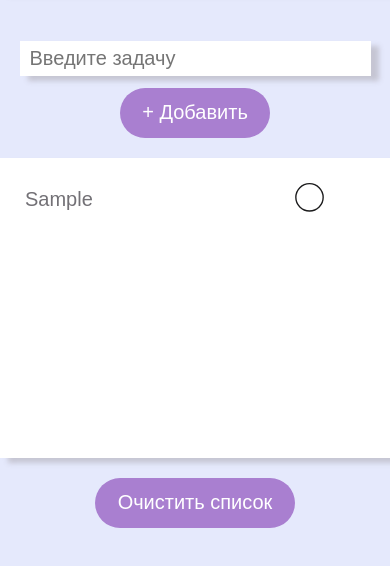
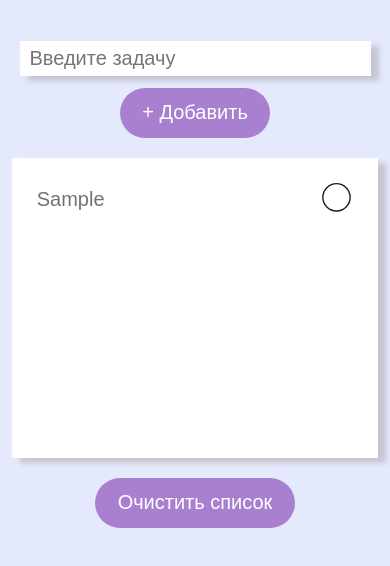
Before and after one commit to lynchdiva/to-do-list-upgrade, a website: page index.html in a window 390 px wide. Both pictures are taken after typing "Sample" into the empty fields and a click on the button "+ Добавить". Shown: the part 106-672 px from the top of the page. Drawn offline with Linux system fonts and the light colour scheme.

Commit message:
fix: styles for list

```diff
--- a/assets/scripts/script.js
+++ b/assets/scripts/script.js
@@ -88,8 +88,13 @@ function changeClearButtonState(state) {
 
 function createTask(taskText, id) {
   const taskItem = document.createElement('li');
+  const taskSpan = document.createElement('span');
+
+  taskSpan.textContent = taskText;
+
+  taskItem.prepend(taskSpan);
+
   taskItem.classList.add('to-do__task');
-  taskItem.textContent = taskText;
 
   addTaskStatusIndicator(taskItem, id);
 
--- a/assets/styles/style.css
+++ b/assets/styles/style.css
@@ -141,10 +141,12 @@ body {
 }
 
 .to-do__done-label {
+  position: relative;
+  display: flex;
+  flex: none;
   width: 33px;
   height: 33px;
-  position: relative;
-  display: flex;
+  margin-left: 4px;
 
   background-color: transparent;
   -webkit-appearance: none;
@@ -190,7 +192,7 @@ label:focus {
   background-size: contain;
   cursor: pointer;
 
-  transition-duration: all 0s;
+  transition-duration: 0s;
 }
 
 .to-do__done-input + .to-do__done-custom-input::after {
@@ -207,7 +209,7 @@ label:focus {
   background-size: contain;
   cursor: pointer;
 
-  transition-duration: all 0s;
+  transition-duration: 0s;
 }
 
 .to-do__done-input:checked + .to-do__done-custom-input::after {
@@ -226,6 +228,9 @@ label:focus {
 }
 
 @media screen and (max-width: 455px) {
+  .to-do__list-container {
+    width: 94%;
+  }
   .to-do__input {
     display: block;
     width: 90%;
@@ -233,7 +238,6 @@ label:focus {
   }
 
   .to-do__list {
-    width: 90%;
     min-height: 250px;
     padding: 25px 25px;
   }
```
